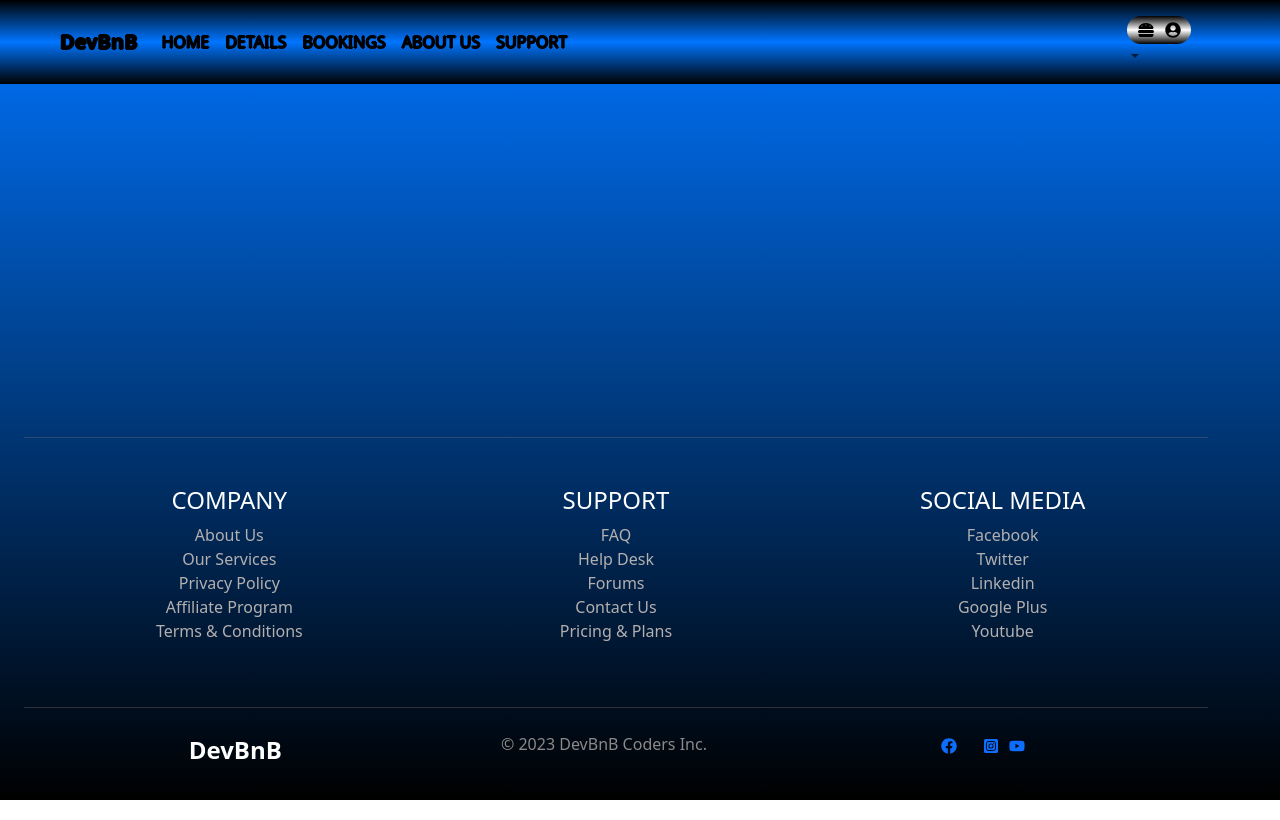
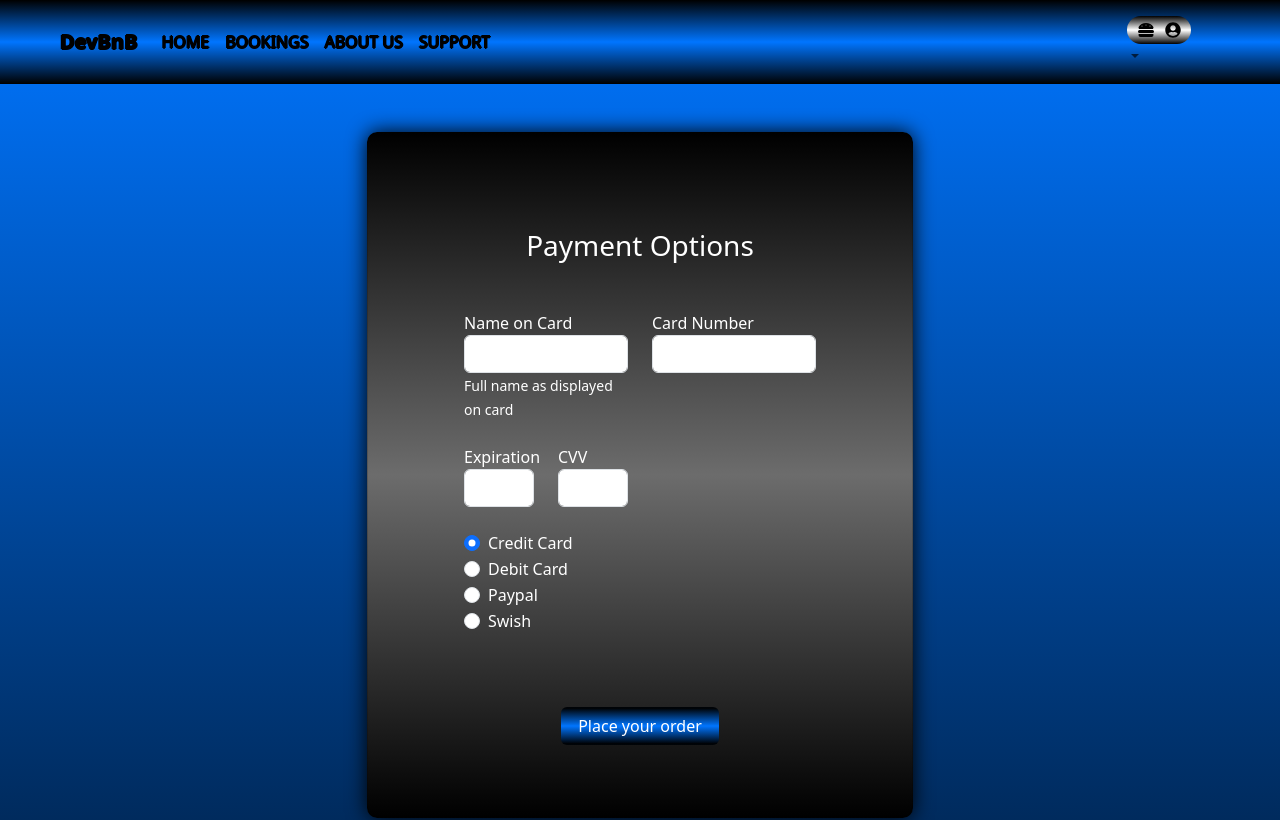
Before and after one commit to msmunir/devBnB, a React (Vite) app in the folder client/: page /payment in a window 1280 px wide. Shown: the top 820 px of the page. Built offline with nearby package versions, Linux system fonts and the light colour scheme; no server answers; some icons are missing.

Commit message:
preFinal v1.0

```diff
--- a/client/src/App.jsx
+++ b/client/src/App.jsx
@@ -11,6 +11,8 @@ import Detail from "./pages/Detail";
 import UserProvider from "./context/UseContext";
 import PlaceProvider from "./context/PlaceContext";
 import Bookings from "./pages/Bookings";
+import Payment from "./pages/Payment";
+import Confirmation from "./pages/Confirmation";
 
 const App = () => {
   return (
@@ -28,6 +30,8 @@ const App = () => {
                 <Route path="/support" element={<Support />} />
                 <Route path="/details/:id" element={<Detail />} />
                 <Route path="/bookings" element={<Bookings />} />
+                <Route path="/payment" element={<Payment />} />
+                <Route path="/confirmation" element={<Confirmation />} />
               </Routes>
             </div>
             <Footer />
--- a/client/src/components/Navbar/Navbar.jsx
+++ b/client/src/components/Navbar/Navbar.jsx
@@ -41,11 +41,11 @@ const Navbar = () => {
                 Home
               </NavLink>
             </li>
-            <li className="nav-item">
+            {/* <li className="nav-item">
               <NavLink className="nav-link" to="/details/:id">
                 Details
               </NavLink>
-            </li>
+            </li> */}
             <li className="nav-item">
               <NavLink className="nav-link" to="/bookings">
                 Bookings
--- /dev/null
+++ b/client/src/pages/Confirmation.jsx
@@ -0,0 +1,22 @@
+import React from "react";
+
+const Confirmation = () => {
+  return (
+    <div
+      className="card mt-5 mb-3 w-50 mx-auto"
+      style={{
+        backgroundColor: "var(--background-black-50, rgba(0, 0, 0, 0.50))",
+        boxShadow: "0px 0px 20px 0px #000",
+        color: "#fff",
+        borderRadius: "10px",
+      }}
+    >
+      <img
+        src="https://i.etsystatic.com/35422719/r/il/2cd9e0/4016985140/il_fullxfull.4016985140_muhz.jpg"
+        alt="Thank you"
+      />
+    </div>
+  );
+};
+
+export default Confirmation;
--- a/client/src/pages/LoginForm.jsx
+++ b/client/src/pages/LoginForm.jsx
@@ -58,6 +58,7 @@ const LoginForm = () => {
           style={{
             background:
               "linear-gradient(180deg, rgba(0,0,0,1) 0%, rgba(108,108,108,1) 50%, rgba(0,0,0,1) 100%)",
+            boxShadow: "0px 0px 20px 0px #000",
             borderRadius: "1rem",
             color: "white",
             width: "70%",
--- /dev/null
+++ b/client/src/pages/Payment.jsx
@@ -0,0 +1,174 @@
+import { Link } from "react-router-dom";
+
+const Payment = () => {
+  const handleSubmit = (e) => {
+    e.preventDefault();
+    console.log("Form submitted");
+  };
+
+  return (
+    <div className="container">
+      <div className="card-header">
+        <div
+          className="card mt-5 w-50 mx-auto row col-sm-4 col-md-8 col-lg-12 g-0 mb-3"
+          style={{
+            borderRadius: "10px",
+            boxShadow: "0px 0px 20px 0px #000",
+            color: "#fff",
+            background:
+              "linear-gradient(180deg, rgba(0,0,0,1) 0%, rgba(108,108,108,1) 50%, rgba(0,0,0,1) 100%)",
+          }}
+        >
+          {/* Payment Section */}
+          <div className="card-body p-5">
+            <h3 className=" text-center font-weight-bold my-5">
+              Payment Options
+            </h3>
+            <form className="mb-4 mx-md-5" onSubmit={handleSubmit}>
+              {/* First row inputs  */}
+              <div className="row">
+                <div className="col-md-6 mb-4">
+                  <label htmlFor="cardName">Name on Card</label>
+                  <input
+                    type="text"
+                    id="cardName"
+                    className="form-control"
+                    // value={formData.cardName}
+                    // onChange={handleChange}
+                  />
+                  <small>Full name as displayed on card</small>
+                </div>
+                <div className="col-md-6 mb-4">
+                  <label htmlFor="cardNumber">Card Number</label>
+                  <input
+                    type="text"
+                    id="cardNumber"
+                    className="form-control"
+                    // value={formData.cardNumber}
+                    // onChange={handleChange}
+                  />
+                </div>
+              </div>
+              {/* Second row inputs  */}
+              <div className="row ">
+                <div className="col-md-3 mb-4">
+                  <label htmlFor="cardExpiration">Expiration</label>
+                  <input
+                    type="text"
+                    id="cardExpiration"
+                    className="form-control"
+                    // value={formData.cardExpiration}
+                    // onChange={handleChange}
+                  />
+                </div>
+                <div className="col-md-3 mb-4">
+                  <label htmlFor="cardCVV">CVV</label>
+                  <input
+                    type="text"
+                    id="cardCVV"
+                    className="form-control"
+                    // value={formData.cardCVV}
+                    // onChange={handleChange}
+                  />
+                </div>
+              </div>
+              {/* Third row inputs  */}
+              <div className="row">
+                <div className="col-md-6 mb-4">
+                  <div className="form-check">
+                    <input
+                      className="form-check-input"
+                      type="radio"
+                      name="flexRadioDefault"
+                      id="flexRadioDefault1"
+                      checked
+                    />
+                    <label
+                      className="form-check-label"
+                      htmlFor="flexRadioDefault1"
+                    >
+                      Credit Card
+                    </label>
+                  </div>
+                  <div className="form-check">
+                    <input
+                      className="form-check-input"
+                      type="radio"
+                      name="flexRadioDefault"
+                      id="flexRadioDefault1"
+                      //checked
+                    />
+                    <label
+                      className="form-check-label"
+                      htmlFor="flexRadioDefault1"
+                    >
+                      Debit Card
+                    </label>
+                  </div>
+                  <div className="form-check">
+                    <input
+                      className="form-check-input"
+                      type="radio"
+                      name="flexRadioDefault"
+                      id="flexRadioDefault1"
+                      // checked
+                    />
+                    <label
+                      className="form-check-label"
+                      htmlFor="flexRadioDefault1"
+                    >
+                      Paypal
+                    </label>
+                  </div>
+                  <div className="form-check">
+                    <input
+                      className="form-check-input"
+                      type="radio"
+                      name="flexRadioDefault"
+                      id="flexRadioDefault1"
+                      // checked
+                    />
+                    <label
+                      className="form-check-label"
+                      htmlFor="flexRadioDefault1"
+                    >
+                      Swish
+                    </label>
+                  </div>
+                </div>
+              </div>
+              {/* Fourth row inputs button */}
+              <div className="row mt-5">
+                <div className="col-md-12">
+                  <div className="text-center">
+                    {/* <button type="submit" className="btn btn-info btn-md"> */}
+                    <button
+                      type="submit"
+                      // onClick={handleSubmit}
+                      className="btn btn-md"
+                      style={{
+                        background:
+                          "linear-gradient(180deg, rgba(0,0,0,1) 0%, rgba(0,117,255,1) 50%, rgba(0,0,0,1) 100%)",
+                        color: "white",
+                        width: "45%",
+                      }}
+                    >
+                      <Link
+                        to="/confirmation"
+                        style={{ textDecoration: "none", color: "#fff" }}
+                      >
+                        Place your order
+                      </Link>
+                    </button>
+                  </div>
+                </div>
+              </div>
+            </form>
+          </div>
+        </div>
+      </div>
+    </div>
+  );
+};
+
+export default Payment;
--- a/client/src/pages/Register.jsx
+++ b/client/src/pages/Register.jsx
@@ -54,6 +54,7 @@ const Register = () => {
           style={{
             background:
               "linear-gradient(180deg, rgba(0,0,0,1) 0%, rgba(108,108,108,1) 50%, rgba(0,0,0,1) 100%)",
+            boxShadow: "0px 0px 20px 0px #000",
             borderRadius: "1rem",
             color: "white",
             width: "70%",
--- a/client/src/pages/Support.jsx
+++ b/client/src/pages/Support.jsx
@@ -24,6 +24,7 @@ const Support = () => {
           style={{
             background:
               "linear-gradient(180deg, rgba(0,0,0,1) 0%, rgba(108,108,108,1) 50%, rgba(0,0,0,1) 100%)",
+            boxShadow: "0px 0px 20px 0px #000",
             borderRadius: "1rem",
             color: "white",
             width: "70%",
```
Also changed, not shown: client/src/pages/Bookings.jsx (+13 -20 lines).
